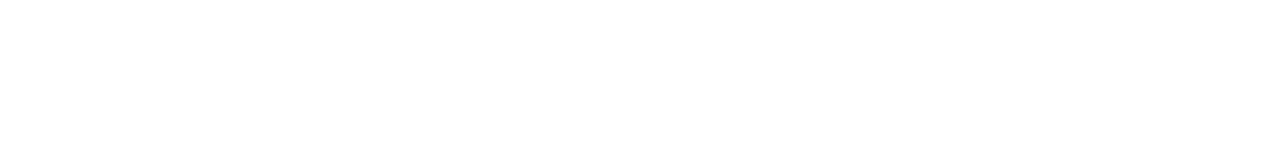
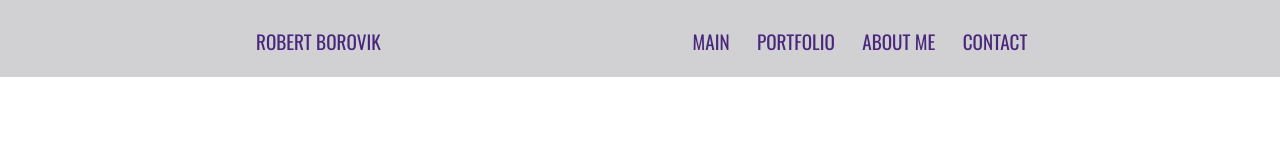
Before and after one commit to robertiqk/rsschool-codejam1-cv, a plain HTML site: page index.html in a window 1280 px wide. Drawn offline with nearby package versions, Linux system fonts and the light colour scheme.

Commit message:
feat: add header, navigation

```diff
--- a/CSS/style.css
+++ b/CSS/style.css
@@ -0,0 +1,47 @@
+* {
+    font-family: 'Oswald', sans-serif;
+}
+
+header {
+    width: 100vw;
+    height: 6vw;
+    position: fixed;
+    background-color: #d1d0d3;
+    font-size: 1.5vw;
+}
+
+nav {
+    display: inline-block;
+    margin-left: 20vw;
+    margin-top: 0.6em;
+}
+
+nav ul {
+    list-style: none;
+}
+
+nav ul li {
+    display: inline-block;
+    padding: 0 0.6em;
+    text-transform: uppercase;
+}
+
+a {
+    text-decoration: none;
+}
+
+header a {
+    color: #48277c;
+    font-weight: 400;
+}
+
+header a:hover {
+    color:  #800000;
+    transition-property: color;
+    transition-duration: 0.5s;
+}
+
+header .name {
+    margin-left: 20vw;
+    text-transform: uppercase;
+}
--- a/index.html
+++ b/index.html
@@ -9,6 +9,16 @@
         <link rel="shortcut icon" type="image/ico" href="favicon/favicon.ico"/>
     </head>
     <body>
-
+        <header>
+            <a class="name" href='#'>Robert Borovik</a>
+            <nav>
+                <ul>
+                    <a href='#'><li id="main-anchor">Main</li></a>
+                    <a href='#portfolio'><li>Portfolio</li></a>
+                    <a href='#about'><li>About me</li></a>
+                    <a href='#contact'><li>Contact</li></a>
+                </ul>
+            </nav>
+        </header>
     </body>
 </html>
```
